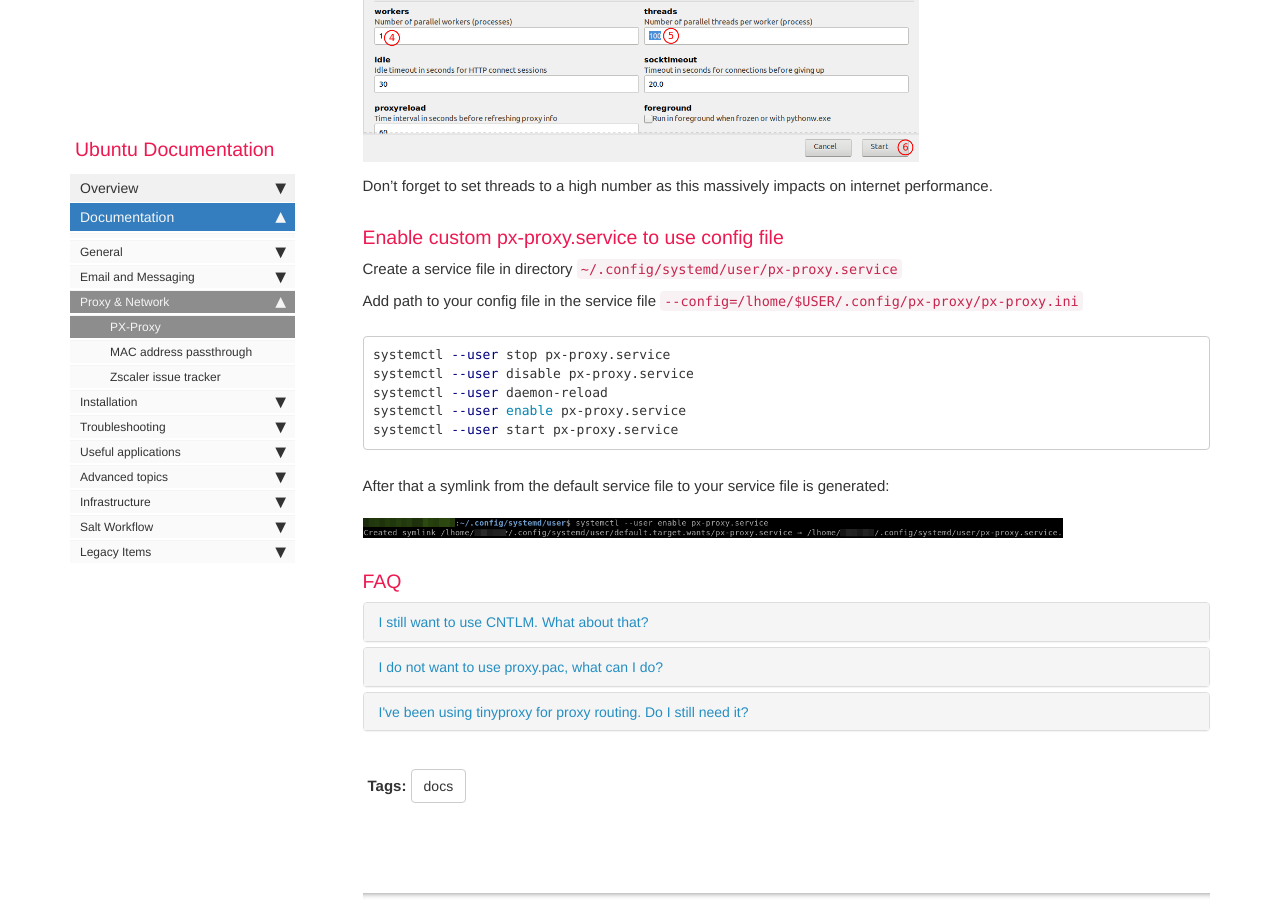
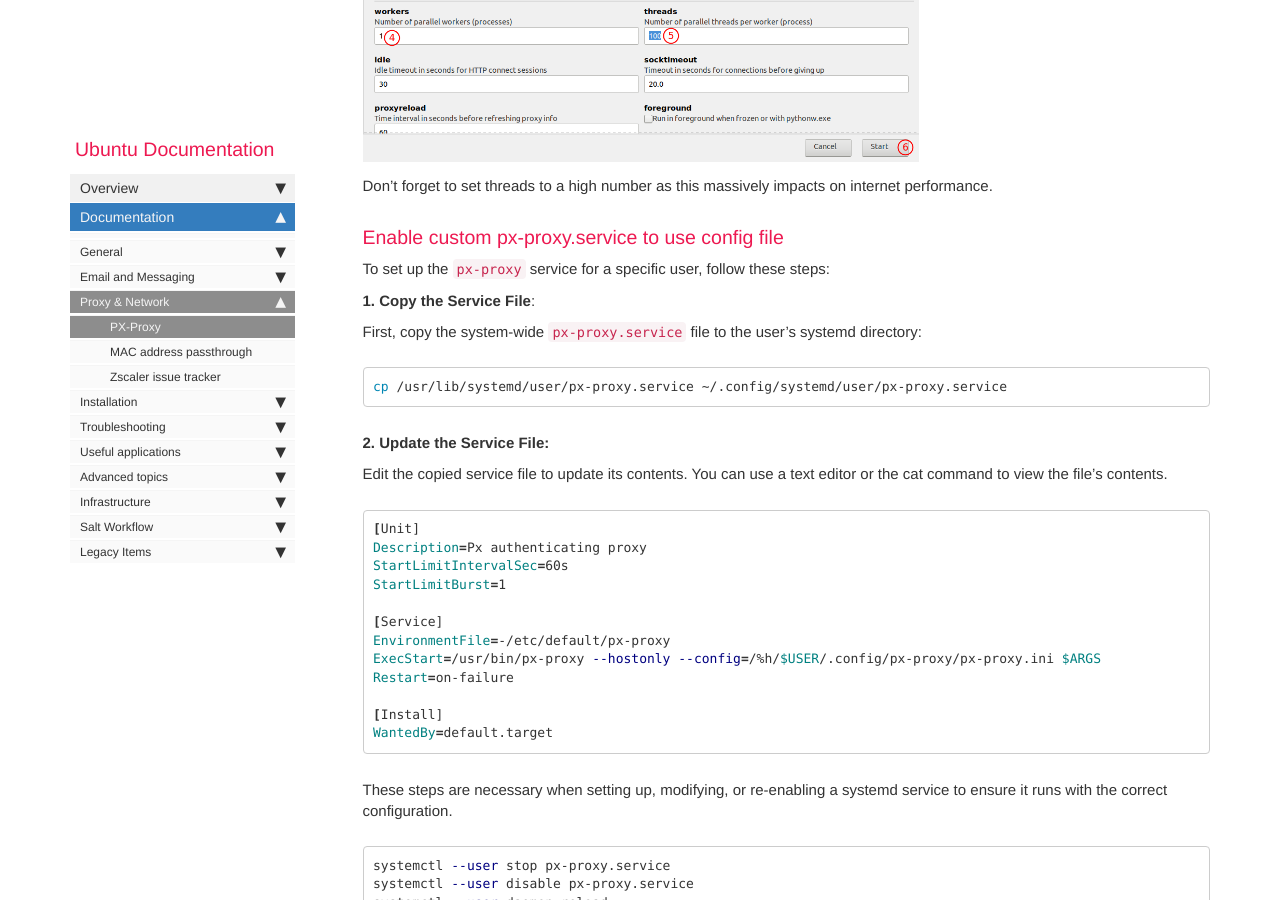
Before and after one commit to RajputPawan/Prometheus, a Jekyll site: the page built from pages/docs/px_proxy.md, in a window 1280 px wide and 900 px high, scrolled down 3471 px. Built offline with Jekyll 4.4.1, drawn with Linux system fonts in a browser that asks for light colours; comment, search, counter and statistics services are not loaded.

Commit message:
adding the systemd function for proxy

````diff
--- a/pages/docs/px_proxy.md
+++ b/pages/docs/px_proxy.md
@@ -116,9 +116,34 @@ Don't forget to set threads to a high number as this massively impacts on intern
 
 ### Enable custom px-proxy.service to use config file
 
-Create a service file in directory `~/.config/systemd/user/px-proxy.service`
+To set up the `px-proxy` service for a specific user, follow these steps:
 
-Add path to your config file in the service file `--config=/lhome/$USER/.config/px-proxy/px-proxy.ini`
+**1. Copy the Service File**:
+
+  First, copy the system-wide `px-proxy.service` file to the user's systemd directory:
+```bash
+cp /usr/lib/systemd/user/px-proxy.service ~/.config/systemd/user/px-proxy.service
+```
+**2. Update the Service File:**
+
+  Edit the copied service file to update its contents. You can use a text editor or the cat command to view the file's contents.
+
+```bash
+[Unit]
+Description=Px authenticating proxy
+StartLimitIntervalSec=60s
+StartLimitBurst=1
+
+[Service]
+EnvironmentFile=-/etc/default/px-proxy
+ExecStart=/usr/bin/px-proxy --hostonly --config=/%h/$USER/.config/px-proxy/px-proxy.ini $ARGS
+Restart=on-failure
+
+[Install]
+WantedBy=default.target
+```
+
+These steps are necessary when setting up, modifying, or re-enabling a systemd service to ensure it runs with the correct configuration.
 
 ```bash
 systemctl --user stop px-proxy.service
````
